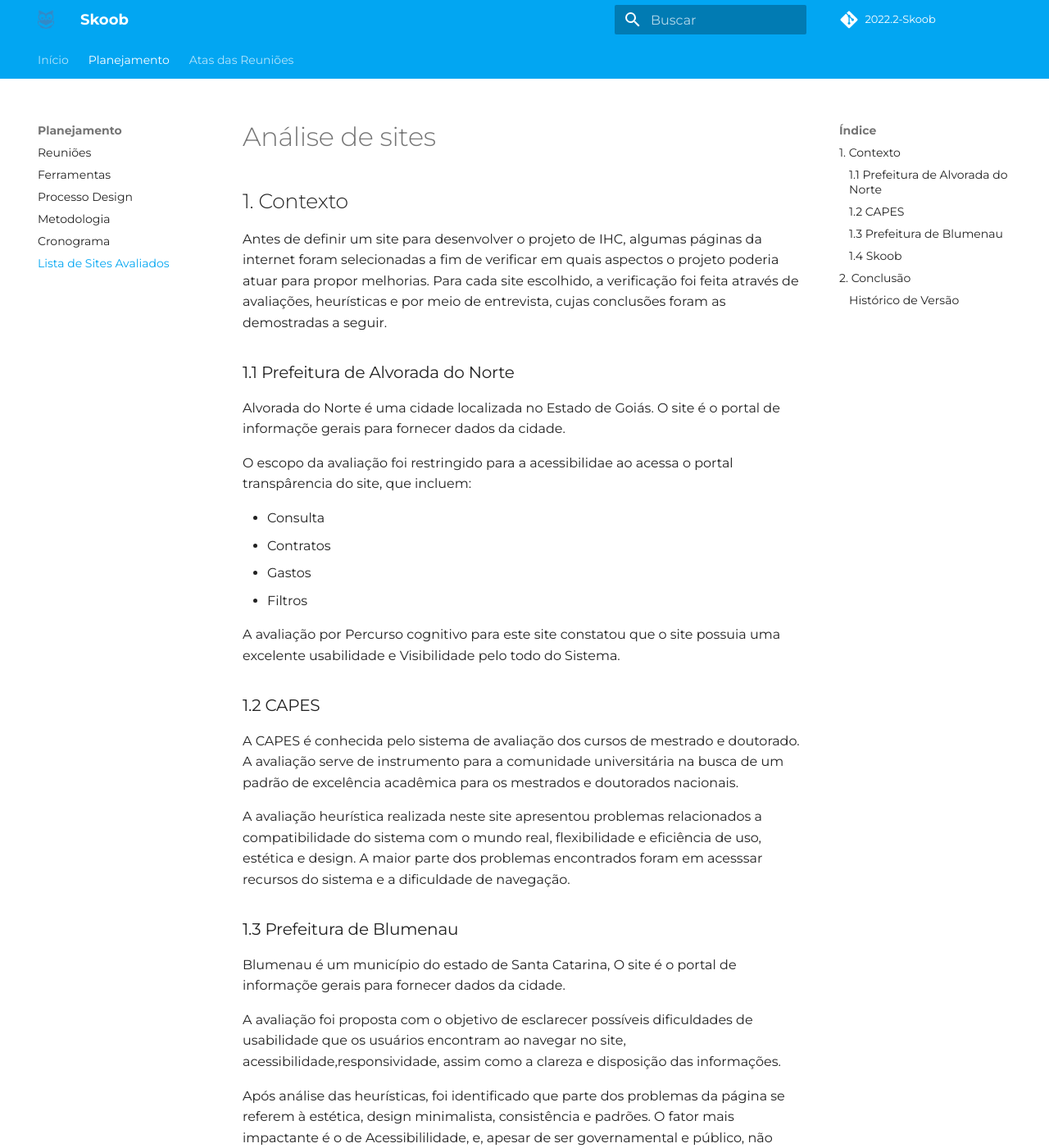
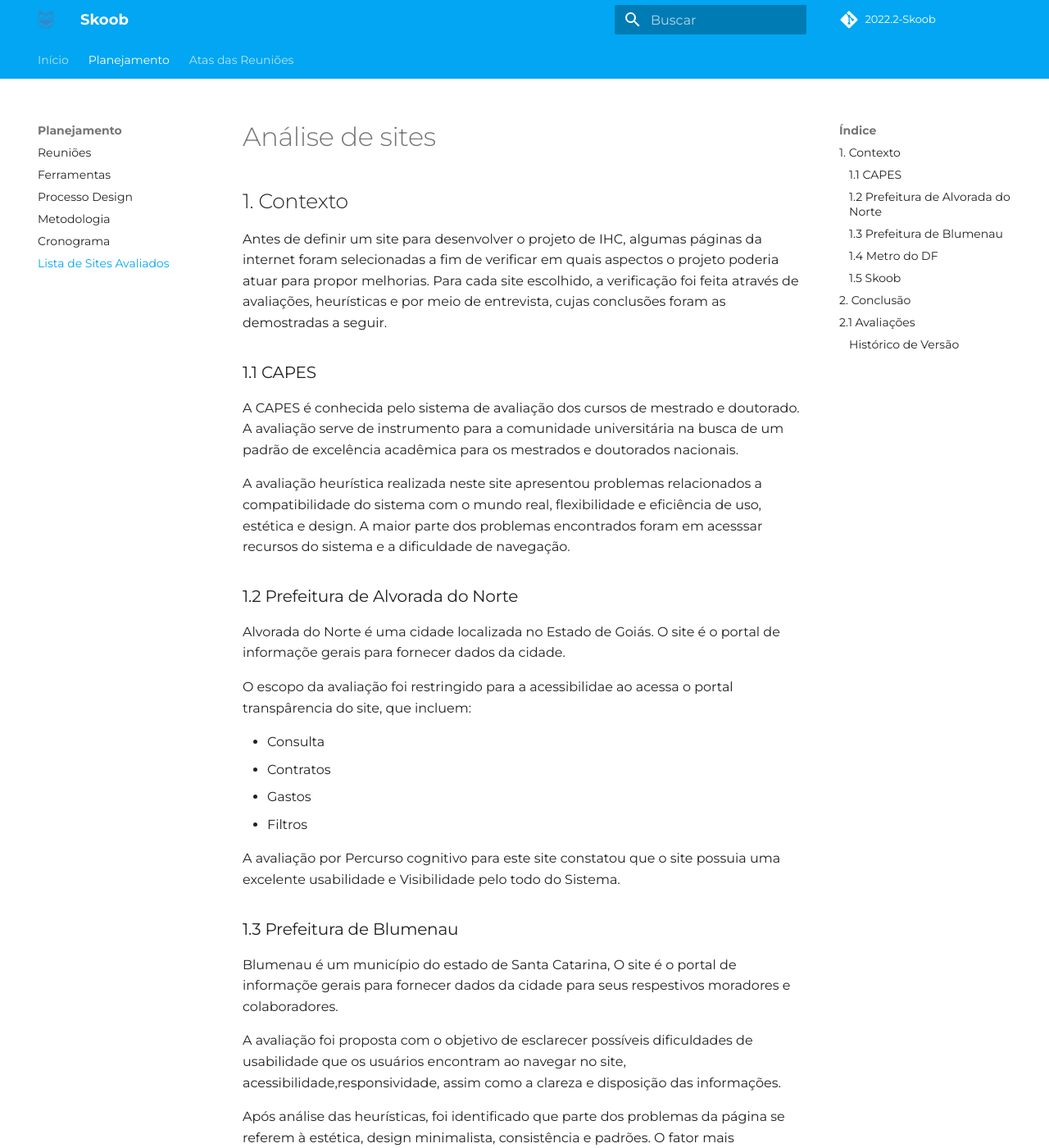
Before and after one commit to Interacao-Humano-Computador/2022.2-Skoob, an MkDocs documentation site: the page built from docs/planejamento/sitesAvaliados.md, in a window 1280 px wide and 1400 px high. Shown: the whole window at 82% size. Built offline with MkDocs 1.6.1 and Material for MkDocs 9.7.7, drawn with Linux system fonts in a browser that asks for light colours; some web fonts are replaced; comment, search, counter and statistics services are not loaded; some of the changed lines change nothing that is shown; some of the changed text lies outside the part shown.

Commit message:
adicionando sites avaliados

```diff
--- a/docs/planejamento/sitesAvaliados.md
+++ b/docs/planejamento/sitesAvaliados.md
@@ -3,7 +3,12 @@
 ## 1. Contexto
 Antes de definir um site para desenvolver o projeto de IHC, algumas páginas da internet foram selecionadas a fim de verificar em quais aspectos o projeto poderia atuar para propor melhorias. Para cada site escolhido, a verificação foi feita através de avaliações, heurísticas e por meio de entrevista, cujas conclusões foram as demostradas a seguir.
 
-### 1.1 Prefeitura de Alvorada do Norte
+### 1.1 CAPES
+A CAPES é conhecida pelo sistema de avaliação dos cursos de mestrado e doutorado. A avaliação serve de instrumento para a comunidade universitária na busca de um padrão de excelência acadêmica para os mestrados e doutorados nacionais.
+
+A avaliação heurística realizada neste site apresentou problemas relacionados a compatibilidade do sistema com o mundo real, flexibilidade e eficiência de uso, estética e design. A maior parte dos problemas encontrados foram em acesssar recursos do sistema e a dificuldade de navegação.
+
+### 1.2 Prefeitura de Alvorada do Norte
 Alvorada do Norte é uma cidade localizada no Estado de Goiás. O site é o portal de informaçõe gerais para fornecer dados da cidade.
 
 O escopo da avaliação foi restringido para a acessibilidae ao acessa o portal transpârencia do site, que incluem:
@@ -15,20 +20,20 @@
 
 A avaliação por Percurso cognitivo para este site constatou que o site possuia uma excelente usabilidade e Visibilidade pelo todo do Sistema.
 
-### 1.2 CAPES
-A CAPES é conhecida pelo sistema de avaliação dos cursos de mestrado e doutorado. A avaliação serve de instrumento para a comunidade universitária na busca de um padrão de excelência acadêmica para os mestrados e doutorados nacionais.
-
-A avaliação heurística realizada neste site apresentou problemas relacionados a compatibilidade do sistema com o mundo real, flexibilidade e eficiência de uso, estética e design. A maior parte dos problemas encontrados foram em acesssar recursos do sistema e a dificuldade de navegação.
 
 ### 1.3 Prefeitura de Blumenau
-Blumenau é um município do estado de Santa Catarina, O site é o portal de informaçõe gerais para fornecer dados da cidade.
+Blumenau é um município do estado de Santa Catarina, O site é o portal de informaçõe gerais para fornecer dados da cidade para seus respestivos moradores e colaboradores.
 
 A avaliação foi proposta com o objetivo de esclarecer
 possíveis dificuldades de usabilidade que os usuários encontram ao navegar no site, acessibilidade,responsividade, assim como a clareza e disposição das informações.
 
 Após análise das heurísticas, foi identificado que parte dos problemas da página se referem à estética, design minimalista, consistência e padrões. O fator mais impactante é o de Acessibililidade, e, apesar de ser governamental e público, não apresenta ferramentas de acessibilidade
 
-### 1.4 Skoob
+### 1.4 Metro do DF
+O Site do Metrô do Distrito Federal é um sistema que opera em 6 regiões administrativas do Distrito Federal brasileiro, fornecendo diversos dados ao seus usuarios e colaboradores como horário de funcuionamento, tempo de viagem, transparência e etc...
+
+
+### 1.5 Skoob
 Skoob é uma rede social colaborativa brasileira para leitores, lançada em janeiro de 2009 pelo desenvolvedor Lindenberg Moreira. O site tornou-se um ponto de encontro para leitores e novos escritores, que trocam sugestões de leitura e organizam reuniões em livrarias
 
 
@@ -38,7 +43,17 @@
 
 O site da Skoob, por possuir um design ineficiente, foi o mais interessante pois abri espaço para diversas melhorias de usabilidae e portanto foi o escolhido para o projeto da disciplina de Interação Humano-Computador devido a maior oportunidade de melhoria.
 
-
+## 2.1 Avaliações
+- <strong>CAPES</strong>
+- [Planejamento da avaliação](/planejamento/SitesAvaliados/ProjetoParteIndividualPlanejAvaliçãoWildembergSales.pdf) <strong>--></strong> [Avaliação](/planejamento/SitesAvaliados/ProjetoParteIndividualMetodoeAvaliçãoWildembergSales.pdf)
+- <strong>Prefeitura de Alvorada do Norte</strong>
+- [Planejamento da avaliação](/planejamento/SitesAvaliados/ProjetoParteIndividualPlanejAvaliçãoCaioVitorCarneiroDeOliveir-1.pdf) <strong>--></strong> [Avaliação](/planejamento/SitesAvaliados/ProjetoParteIndividualMetodoeAvaliçãoCaioVitorCarneirodeOliveira.pdf)
+- <strong>Prefeitura de Blumenau</strong>
+- [Planejamento da avaliação](/planejamento/SitesAvaliados/ProjetoParteIndividualPlanejAvaliçãoLucasLopesRocha.pdf) <strong>--></strong> [Avaliação](/planejamento/SitesAvaliados/PlojetoParteIndividualMetodoeAvaliçãoLucasLopesRocha.pdf)
+- <strong>Metro do DF</strong>
+- [Planejamento da avaliação](/planejamento/SitesAvaliados/ProjetoParteIndividualPlanejAvaliçãoJoaoPedroAlvesMachado.pdf) <strong>--></strong> [Avaliação](/planejamento/SitesAvaliados/PlojetoParteIndividualMetodoeAvaliçãoJoaoPedroAlvesMachado.pdf)
+- <strong>Skoob</strong>
+- [Planejamento da avaliação]() <strong>--></strong> [Avaliação](/planejamento/SitesAvaliados/ProjetoParteIndividualMetodoeAvaliçãoHellenFernanda.pdf)
 
 ### Histórico de Versão
 | Data       | Versão | Descrição            | Autor             | Inspecionador|
```
Also changed, not shown: 9 other files.
